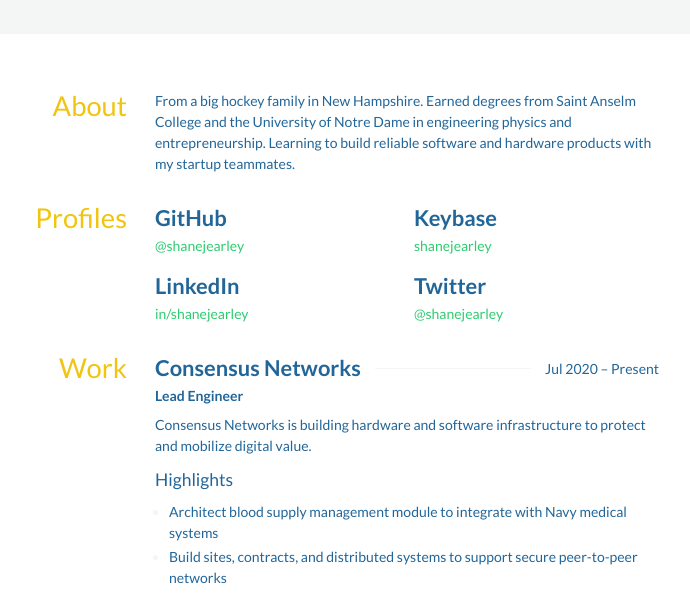
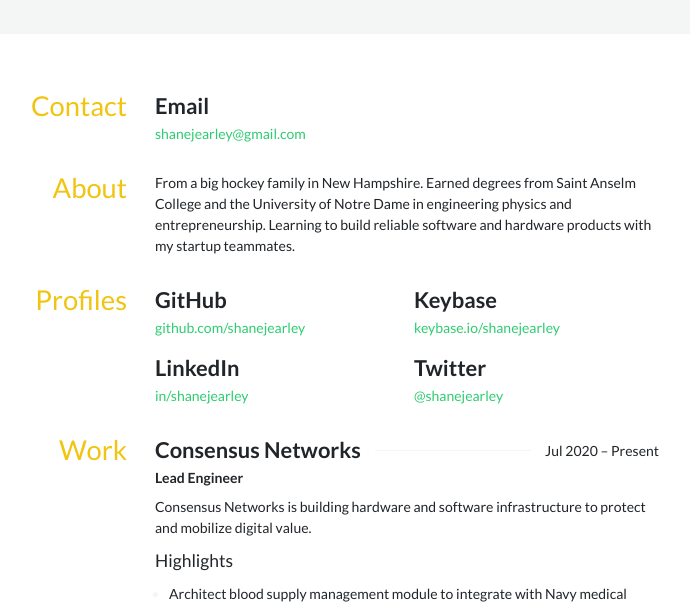
Before and after one commit to shanejearley/shanejearley.github.io, a website: page index.html in a window 1280 px wide. Shown: the part 170-776 px from the top of the page, without its empty margins (331-1021 px from the left). Drawn offline with Linux system fonts and the light colour scheme.

Commit message:
Add contact back

```diff
--- a/index.html
+++ b/index.html
@@ -1,18 +1,15 @@
 <!DOCTYPE html>
 <html lang="en">
-
   <head>
     <meta charset="utf-8">
     <title>Shane Earley</title>
-  <meta name="description"
-    content="From a big hockey family in New Hampshire. Earned degrees from Saint Anselm College and the University of Notre Dame in engineering physics and entrepreneurship. Learning to build reliable software and hardware products with my startup teammates.">
+    <meta name="description" content="From a big hockey family in New Hampshire. Earned degrees from Saint Anselm College and the University of Notre Dame in engineering physics and entrepreneurship. Learning to build reliable software and hardware products with my startup teammates.">
     <meta name="viewport" content="width=device-width, initial-scale=1">
     <link rel="stylesheet" href="https://fonts.googleapis.com/css?family=Lato:400,700&display=swap">
-  <style>
-    :root {
+    <style>:root {
   /* Colors */
-      --primaryColor: #226699;
-      --secondaryColor: #54ACEE;
+  --primaryColor: #212529;
+  --secondaryColor: #95a5a6;
   --accentColor: #f1c40f;
   --linkColor: #2ecc71;
   --mutedColor: #f4f6f6;
@@ -43,7 +40,15 @@
   font: 1em/1.5 Lato, sans-serif;
   gap: 2em;
   grid-template-columns:
-        [full-start] 1fr [main-start side-start] minmax(min-content, 12em) [side-end content-start] minmax(min-content, 36em) [main-end content-end] 1fr [full-end];
+    [full-start]
+    1fr
+    [main-start side-start]
+    minmax(min-content, 12em)
+    [side-end content-start]
+    minmax(min-content, 36em)
+    [main-end content-end]
+    1fr
+    [full-end];
   grid-template-rows: auto [content] 0;
   margin-bottom: 4em;
 }
@@ -59,7 +64,7 @@
   padding-left: 1em;
 }
 
-    li+li {
+li + li {
   margin-top: 0.2em;
 }
 
@@ -143,13 +148,13 @@
   row-gap: 0;
 }
 
-    .masthead>*,
+.masthead > *,
 section {
   grid-column: main;
 }
 
-    article>*+*,
-    blockquote>*+* {
+article > * + *,
+blockquote > * + * {
   margin-top: 0.6em;
 }
 
@@ -177,7 +182,7 @@
   order: 1;
 }
 
-    .spaced-list> :nth-child(2) {
+.spaced-list > :nth-child(2) {
   order: 2;
 }
 
@@ -188,20 +193,19 @@
   padding: 0;
 }
 
-    .tag-list>li {
+.tag-list > li {
   background: var(--mutedColor);
   margin: 0 0.2em 0.2em 0;
   padding: 0.2em 0.6em;
 }
 
-    @media print,
-    (min-width: 48em) {
+@media print, (min-width: 48em) {
   h3 {
     text-align: right;
     margin-bottom: inherit;
   }
 
-      .masthead>*,
+  .masthead > *,
   section {
     grid-column: content;
   }
@@ -216,18 +220,24 @@
 }
 </style>
   </head>
-
   <body>
       <header class="masthead">
           <h1>Shane Earley</h1>
           <h2>Engineer | Entrepreneur</h2>
       </header>
+      <section id="contact">
+        <h3>Contact</h3>
+        <div class="grid-list">
+            <div>
+              <h4>Email</h4>
+              <a href="mailto:shanejearley@gmail.com">shanejearley@gmail.com</a>
+            </div>
+        </div>
+      </section>
         <section id="about">
           <h3>About</h3>
           <article>
-      <p>From a big hockey family in New Hampshire. Earned degrees from Saint Anselm College and the University of Notre
-        Dame in engineering physics and entrepreneurship. Learning to build reliable software and hardware products with
-        my startup teammates.</p>
+            <p>From a big hockey family in New Hampshire. Earned degrees from Saint Anselm College and the University of Notre Dame in engineering physics and entrepreneurship. Learning to build reliable software and hardware products with my startup teammates.</p>
           </article>
         </section>
         <section id="profiles">
@@ -235,11 +245,11 @@
           <div class="grid-list">
               <div>
                   <h4>GitHub</h4>
-        <a href="https://www.github.com/shanejearley">@shanejearley</a>
+                    <a href="https://www.github.com/shanejearley">github.com/shanejearley</a>
               </div>
               <div>
                   <h4>Keybase</h4>
-        <a href="https://keybase.io/shanejearley">shanejearley</a>
+                    <a href="https://keybase.io/shanejearley">keybase.io/shanejearley</a>
               </div>
               <div>
                   <h4>LinkedIn</h4>
@@ -268,8 +278,7 @@
                     <strong>Lead Engineer</strong>
                 </div>
               </header>
-        <p>Consensus Networks is building hardware and software infrastructure to protect and mobilize digital value.
-        </p>
+                <p>Consensus Networks is building hardware and software infrastructure to protect and mobilize digital value.</p>
                 <h5>Highlights</h5>
                 <ul>
                     <li>Architect blood supply management module to integrate with Navy medical systems</li>
@@ -329,8 +338,7 @@
                     <strong>Technical Cofounder</strong>
                 </div>
               </header>
-        <p>Otter Therapies was building a collaborative care coordination platform for special needs parents, therapists
-          and caregivers.</p>
+                <p>Otter Therapies was building a collaborative care coordination platform for special needs parents, therapists and caregivers.</p>
                 <h5>Highlights</h5>
                 <ul>
                     <li>Build an app for care teams with chat, files, and event scheduling</li>
@@ -419,8 +427,8 @@
             <div>
                 <h4>Development</h4>
                 <ul class="tag-list">
+                    <li>C++</li>
                     <li>Javascript</li>
-          <li>Go</li>
                     <li>Python</li>
                 </ul>
             </div>
@@ -456,5 +464,4 @@
         </div>
       </section>
   </body>
-
 </html>
```
Also changed, not shown: resume.json (+5 -4 lines), README.md (deleted). Lines whose indentation alone changed are shown as unchanged.
